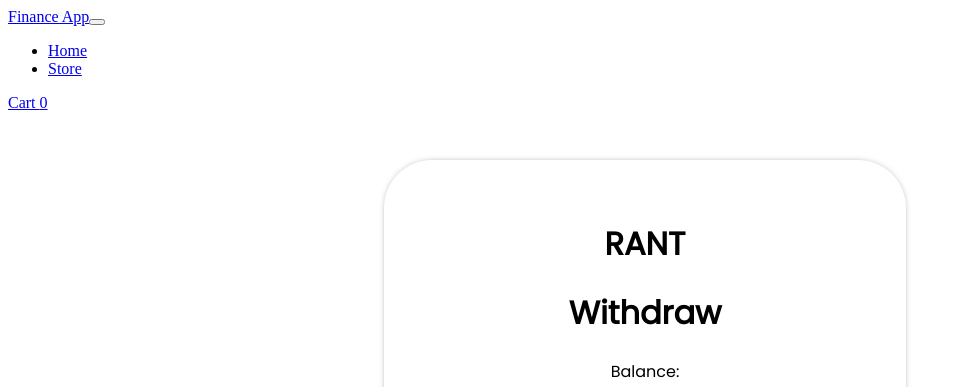
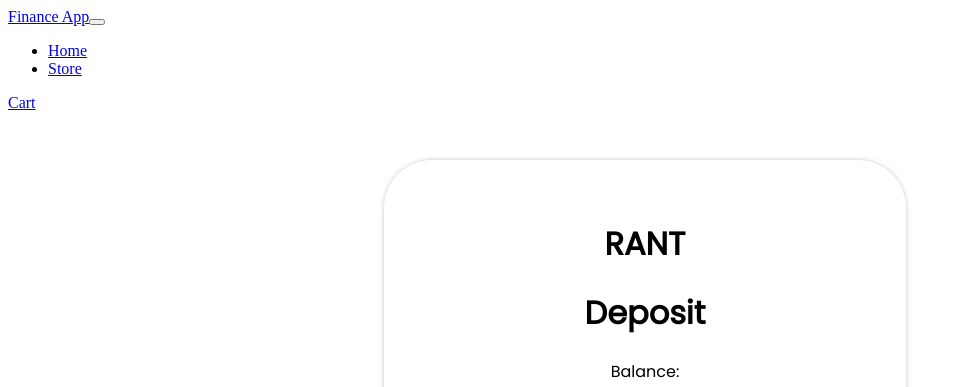
Before and after one commit to timur-code/sf-frontend, a Nuxt app: page /deposit in a window 1280 px wide. Shown: the top 387 px of the page, without its empty margins (0-963 px from the left). Built offline with nearby package versions, Linux system fonts and the light colour scheme.

Commit message:
initial commit

```diff
--- a/components/navbar/NavBar.vue
+++ b/components/navbar/NavBar.vue
@@ -13,7 +13,7 @@
           <nuxt-link class="btn btn-outline-dark" :to="'/market/cart'">
             <i class="bi-cart-fill me-1"></i>
             Cart
-            <span class="badge bg-dark text-white ms-1 rounded-pill">0</span>
+            <!--<span class="badge bg-dark text-white ms-1 rounded-pill">0</span>-->
           </nuxt-link>
         </form>
       </div>
--- a/pages/deposit/index.vue
+++ b/pages/deposit/index.vue
@@ -4,7 +4,7 @@
 
   <div class="main" :style="mainStyle">
     <h1>RANT</h1>
-    <h1>Withdraw</h1>
+    <h1>Deposit</h1>
 
     <p> Balance:{{bal}} </p>
 
@@ -18,7 +18,7 @@
     <button
       type="button"
       class="button2"
-      id="withdraw"
+      id="deposit"
       :style="inputStyle"
       @click.prevent="deposit"
     >
```
